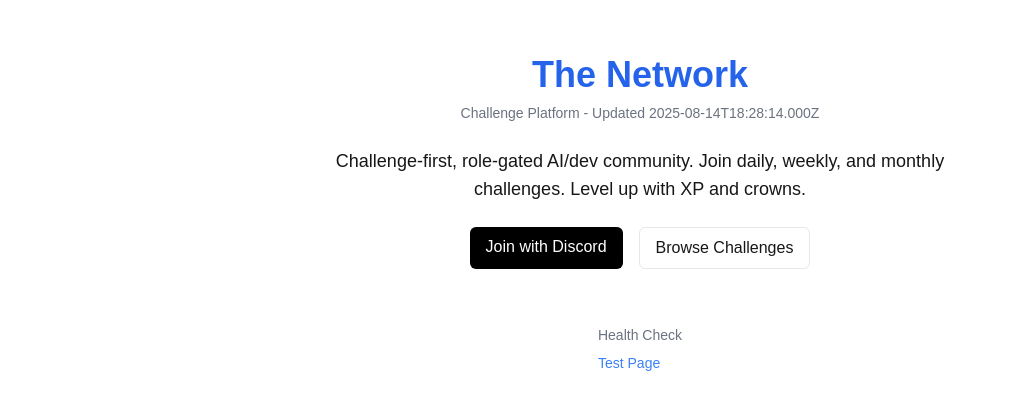
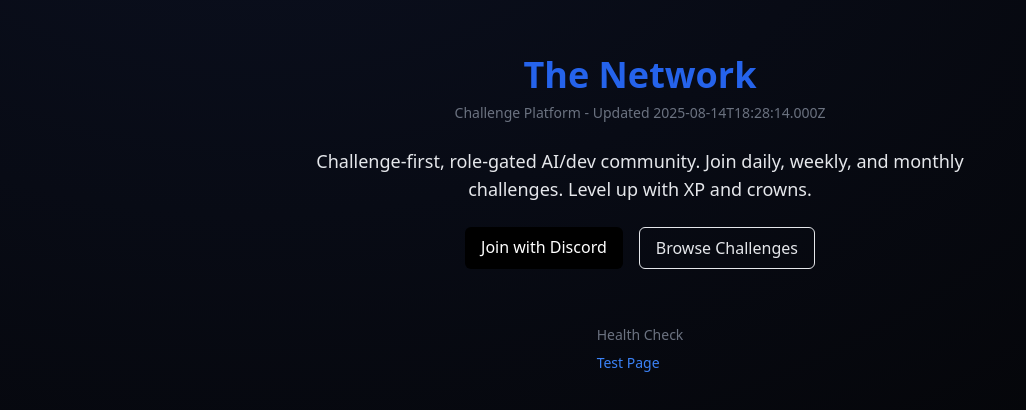
Before and after one commit to overlord-ai-ctrl/Kingdom-website, a Next.js app: page / in a window 1280 px wide. Shown: the part 186-596 px from the top of the page, without its empty margins (0-1026 px from the left). Built offline with nearby package versions, Linux system fonts and the light colour scheme.

Commit message:
Fix white page: restore Discord theme Tailwind config and global CSS that were lost

```diff
--- a/app/globals.css
+++ b/app/globals.css
@@ -3,19 +3,33 @@
 @tailwind utilities;
 
 :root {
-  --background: #ffffff;
-  --foreground: #171717;
+  --bg-start: #0b1020;
+  --bg-end: #05060a;
 }
 
-@media (prefers-color-scheme: dark) {
-  :root {
-    --background: #0a0a0a;
-    --foreground: #ededed;
-  }
+html,
+body {
+  height: 100%;
 }
 
 body {
-  background: var(--background);
-  color: var(--foreground);
-  font-family: Arial, Helvetica, sans-serif;
+  color: theme(colors.brand.text);
+  background:
+    radial-gradient(1200px 800px at 20% 0%, var(--bg-start), var(--bg-end)),
+    radial-gradient(900px 600px at 120% 20%, #0a0f1f, transparent 60%);
 }
+
+.container-page {
+  @apply mx-auto max-w-6xl px-4 md:px-6 lg:px-8;
+}
+
+.section {
+  @apply rounded-2xl border border-neutral-800/60 bg-brand-card/80 backdrop-blur-sm p-5 md:p-6 shadow-soft;
+}
+
+.h1 {
+  @apply text-2xl md:text-3xl font-semibold tracking-tight;
+}
+.h2 {
+  @apply text-sm font-semibold tracking-widest uppercase text-brand-muted;
+}
--- a/tailwind.config.js
+++ b/tailwind.config.js
@@ -1,12 +1,33 @@
 /** @type {import('tailwindcss').Config} */
 module.exports = {
+  darkMode: ["class"],
   content: [
     "./app/**/*.{js,ts,jsx,tsx,mdx}",
     "./components/**/*.{js,ts,jsx,tsx,mdx}",
-    "./lib/**/*.{js,ts,jsx,tsx,mdx}",
+    "./pages/**/*.{js,ts,jsx,tsx,mdx}",
   ],
   theme: {
-    extend: {},
+    extend: {
+      colors: {
+        brand: {
+          primary: "#5865F2",
+          primary600: "#4752C4",
+          primary700: "#3C45A5",
+          surface: "#1E1F22",
+          card: "#2B2D31",
+          ring: "rgba(88,101,242,0.5)",
+          text: "#E5E7EB",
+          muted: "#A1A1AA",
+        },
+      },
+      borderRadius: {
+        xl: "1rem",
+        "2xl": "1.25rem",
+      },
+      boxShadow: {
+        soft: "0 10px 30px rgba(0,0,0,0.25)",
+      },
+    },
   },
   plugins: [],
 };
```
